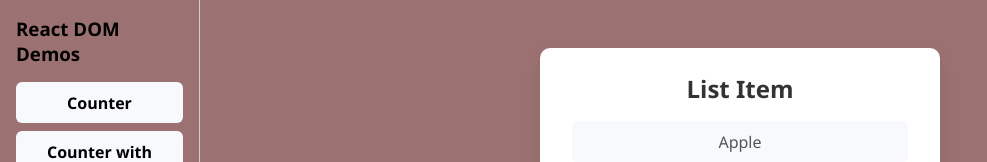
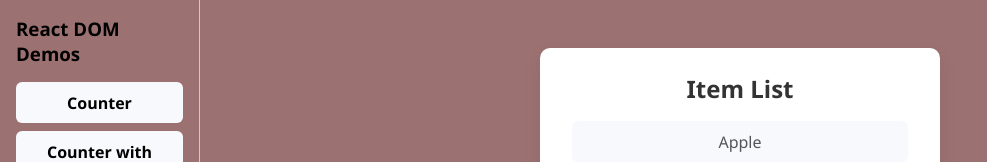
Before and after one commit to chuks2274/react-dom-fundamentals, a React (Vite) app: page /list in a window 1280 px wide. Shown: the top 162 px of the page, without its empty margins (0-987 px from the left). Built offline with nearby package versions, Linux system fonts and the light colour scheme.

Commit message:
update list.jsx

```diff
--- a/src/components/List/List.jsx
+++ b/src/components/List/List.jsx
@@ -12,7 +12,7 @@ const removeItem = () => {
 }
 return(
     <div className="container">
-    <h1>List Item</h1>
+    <h1>Item List</h1>
     <ul>
         {items.map((items, index) => (
             <li key={index}>{items}</li>
```
